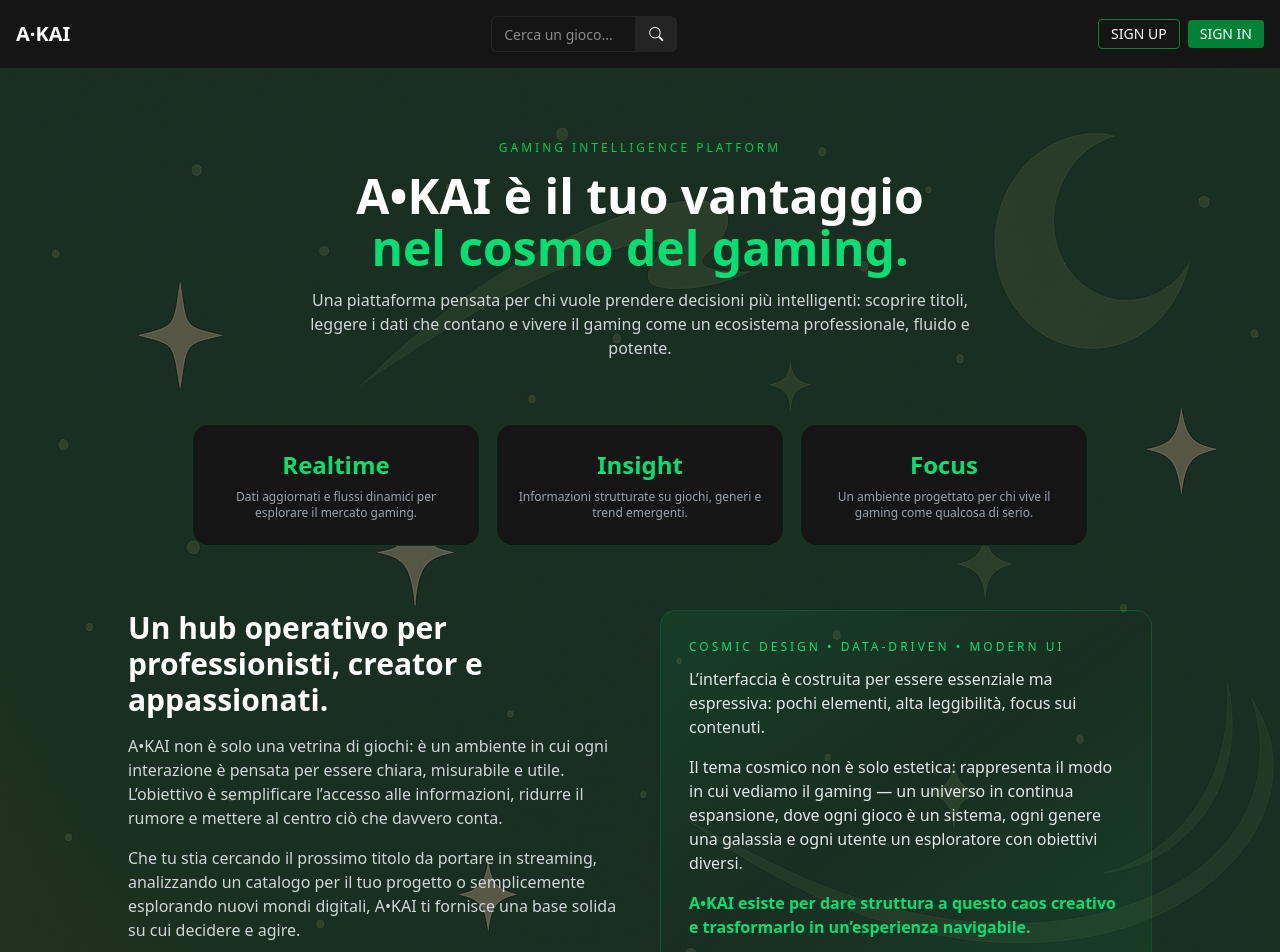
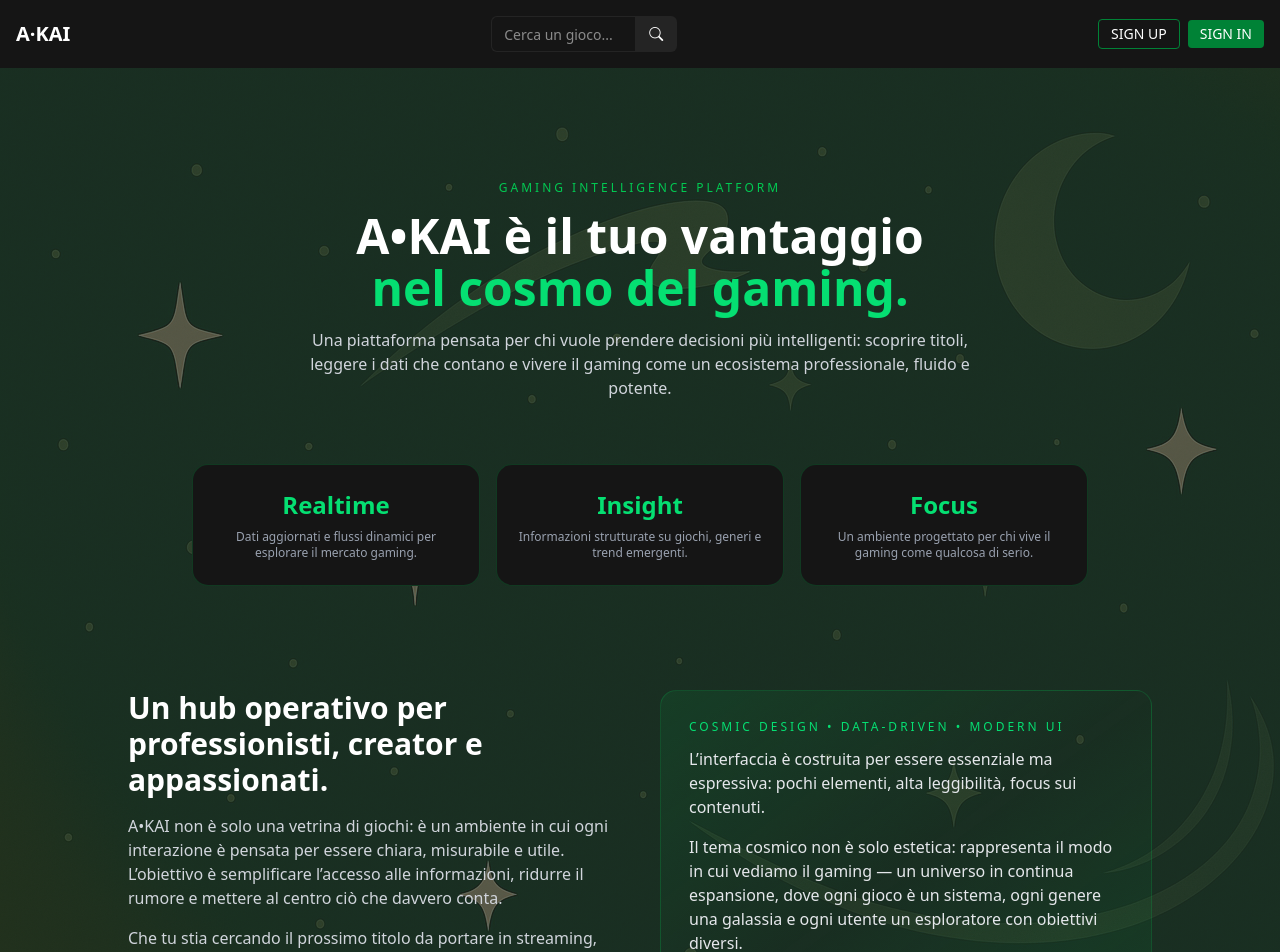
Before and after one commit to Reekie02/progetto-finale-pisano-riccardo, a React (Vite) app: page /about in a window 1280 px wide. Shown: the top 952 px of the page. Built offline with nearby package versions, Linux system fonts and the light colour scheme; no server answers.

Commit message:
conclusa la pagina about con ultimi ritocchi di stile css

```diff
--- a/src/pages/AboutPage.jsx
+++ b/src/pages/AboutPage.jsx
@@ -1,6 +1,6 @@
 export default function AboutPage() {
     return (
-        <div className="min-h-screen px-6 py-12 text-white">
+        <div className="min-h-screen px-6 py-12 text-white md:mt-10">
             {/* HERO SECTION */}
             <section className="max-w-5xl mx-auto text-center mb-16">
                 <p className="uppercase tracking-[0.25em] text-xs text-green-500 mb-4">
@@ -44,7 +44,7 @@ export default function AboutPage() {
             </section>
 
             {/* SEZIONE VALORE */}
-            <section className="max-w-5xl mx-auto grid gap-10 md:grid-cols-2 items-start mb-16">
+            <section className="max-w-5xl mx-auto grid gap-10 md:grid-cols-2 items-start mt-16 md:my-26 ">
                 <div>
                     <h2 className="text-2xl md:text-3xl font-bold mb-4">
                         Un hub operativo per professionisti, creator e appassionati.
```
